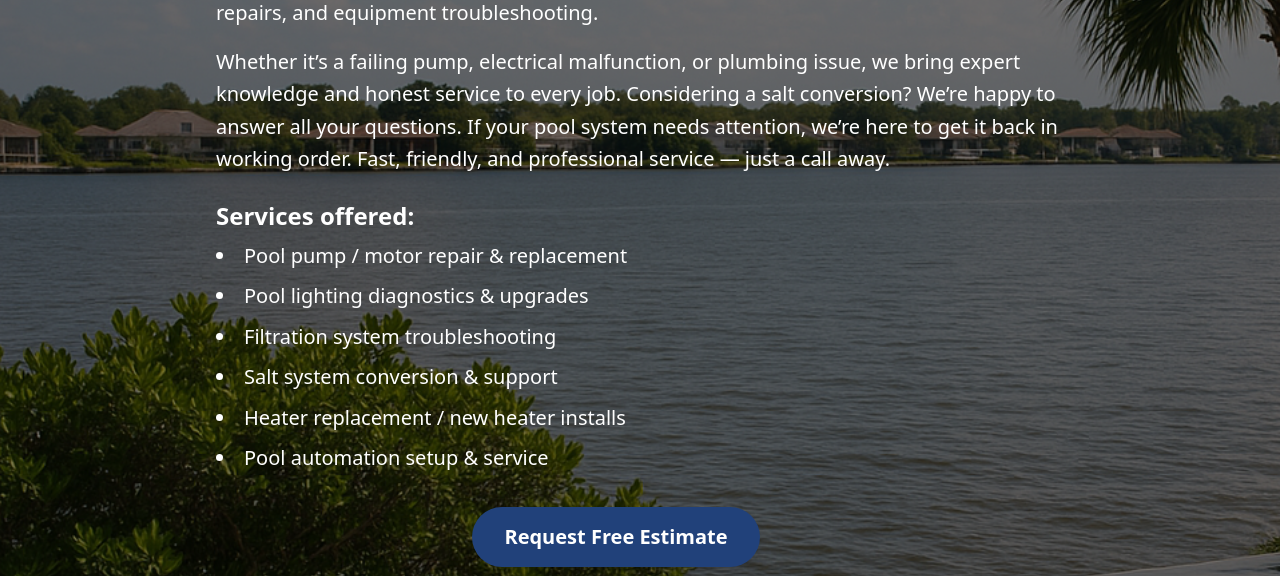
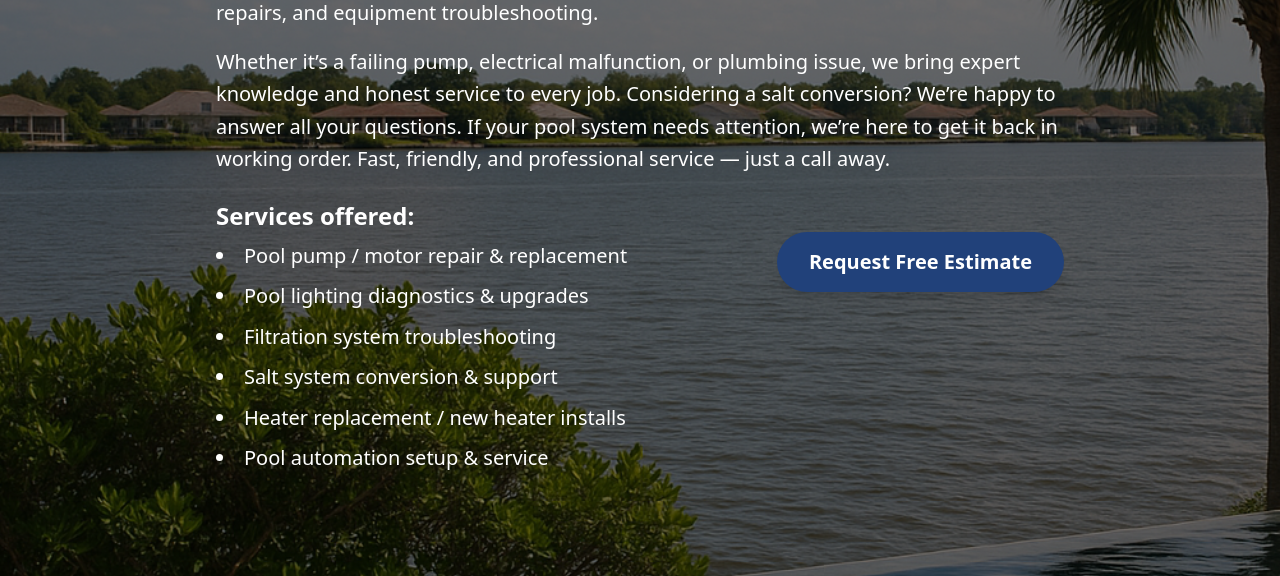
Before and after one commit to LagoonPoolRepair/lagoon-pool-repair, a Flask app: page / in a window 1280 px wide. Shown: the part 337-913 px from the top of the page. Run offline with Flask 3, Linux system fonts and the light colour scheme; some libraries are stand-ins or nearby versions.

Commit message:
Move request free estimate button

```diff
--- a/templates/index.html
+++ b/templates/index.html
@@ -17,14 +17,12 @@
     <header class="py-3 px-4 sm:px-6 flex flex-col sm:flex-row sm:justify-between sm:items-center gap-4 sticky top-0 z-50 shadow-sm" style="background-color: rgba(255, 255, 255, 0.8); backdrop-filter: blur(6px); color: #21417A;">
       <div class="flex items-center space-x-3">
         <img src="{{ url_for('static', filename='lagoonlogo.png') }}" alt="Lagoon Pool Repair Logo" class="h-16 sm:h-24 w-auto rounded" />
-        <!-- Mobile stacked version -->
         <div class="flex flex-col sm:hidden text-left leading-tight text-sm font-bold" style="color: #21417A;">
           <span>Professional</span>
           <span>Reliable</span>
           <span>Local</span>
         </div>
       </div>
-      <!-- Desktop centered version -->
       <div class="hidden sm:block flex-1 text-center">
         <p class="text-3xl font-bold tracking-widest max-w-3xl mx-auto" style="color: #21417A;">Professional &bull; Reliable &bull; Local</p>
       </div>
@@ -43,7 +41,10 @@
       <p class="text-xl leading-relaxed mt-4">
         Whether it’s a failing pump, electrical malfunction, or plumbing issue, we bring expert knowledge and honest service to every job. Considering a salt conversion? We’re happy to answer all your questions. If your pool system needs attention, we’re here to get it back in working order. Fast, friendly, and professional service — just a call away.
       </p>
-      <p class="text-2xl font-semibold mt-6 mb-2">Services offered:</p>
+
+      <div class="mt-6 flex flex-col sm:flex-row sm:items-start sm:justify-between gap-6">
+        <div class="flex-1">
+          <p class="text-2xl font-semibold mb-2">Services offered:</p>
           <ul class="list-disc list-inside text-xl leading-relaxed space-y-2">
             <li>Pool pump / motor repair & replacement</li>
             <li>Pool lighting diagnostics & upgrades</li>
@@ -52,11 +53,18 @@
             <li>Heater replacement / new heater installs</li>
             <li>Pool automation setup & service</li>
           </ul>
+        </div>
+        <div class="sm:mt-8">
+          <button onclick="toggleModal()" class="hidden sm:inline-block text-white font-bold px-8 py-4 text-xl rounded-full transition-transform duration-300 hover:scale-105 shadow-lg" style="background-color: #21417A;">
+            Request Free Estimate
+          </button>
+        </div>
+      </div>
     </section>
 
-    <!-- CTA Button -->
+    <!-- Mobile CTA Button -->
     <section class="text-center my-6 px-4 sm:px-0 max-w-full sm:max-w-none">
-      <button onclick="toggleModal()" class="fixed bottom-6 right-6 z-40 text-white font-bold px-5 py-3 text-base sm:static sm:relative sm:text-xl sm:px-8 sm:py-4 rounded-full transition-transform duration-300 hover:scale-105 shadow-lg" style="background-color: #21417A;">
+      <button onclick="toggleModal()" class="fixed bottom-6 right-6 z-40 text-white font-bold px-5 py-3 text-base sm:hidden rounded-full transition-transform duration-300 hover:scale-105 shadow-lg" style="background-color: #21417A;">
         Request Free Estimate
       </button>
     </section>
@@ -71,14 +79,10 @@
     <!-- Modal -->
     <div id="modal" class="fixed inset-0 bg-black bg-opacity-60 hidden items-center justify-center z-50 px-4 py-10">
       <div class="bg-white rounded-lg w-full max-w-2xl mx-auto shadow-xl overflow-y-auto max-h-full relative">
-        <!-- Close Button -->
         <button onclick="toggleModal()" class="absolute top-3 right-4 text-3xl font-bold text-gray-500 hover:text-black z-50">&times;</button>
-
-        <!-- Modal Content -->
         <div class="p-4 sm:p-6 text-black">
           <img src="{{ url_for('static', filename='lagoonlogorequest.png') }}" alt="Lagoon Logo" class="w-full h-32 object-contain mb-4 rounded" />
           <h2 class="text-xl font-bold mb-4" style="color: #21417A;">Free Estimate Request</h2>
-
           <form id="estimateForm" class="space-y-4">
             <div class="flex flex-col sm:flex-row gap-4">
               <input type="text" name="firstName" maxlength="30" placeholder="First Name (Required)" class="w-full p-2 border rounded" />
@@ -100,24 +104,20 @@
               </button>
             </div>
           </form>
-
           <p id="successMessage" class="flex justify-center items-center h-60 font-bold hidden text-2xl text-center" style="color: #21417A;">Your request was sent</p>
         </div>
       </div>
     </div>
 
-    <!-- Footer -->
     <footer class="text-center text-sm text-white py-6 mt-auto px-4">
       &copy; 2025 Lagoon Pool Repair. All rights reserved.
     </footer>
 
-    <!-- Floating Call Button -->
     <a href="tel:3212582332" class="fixed bottom-6 left-6 sm:hidden bg-[#21417A] text-white px-4 py-3 rounded-full shadow-lg text-sm font-semibold z-50">
       Call Now
     </a>
   </div>
 
-  <!-- Scripts -->
   <script>
     function toggleModal() {
       const modal = document.getElementById("modal");
```
Lines whose indentation alone changed are shown as unchanged.
